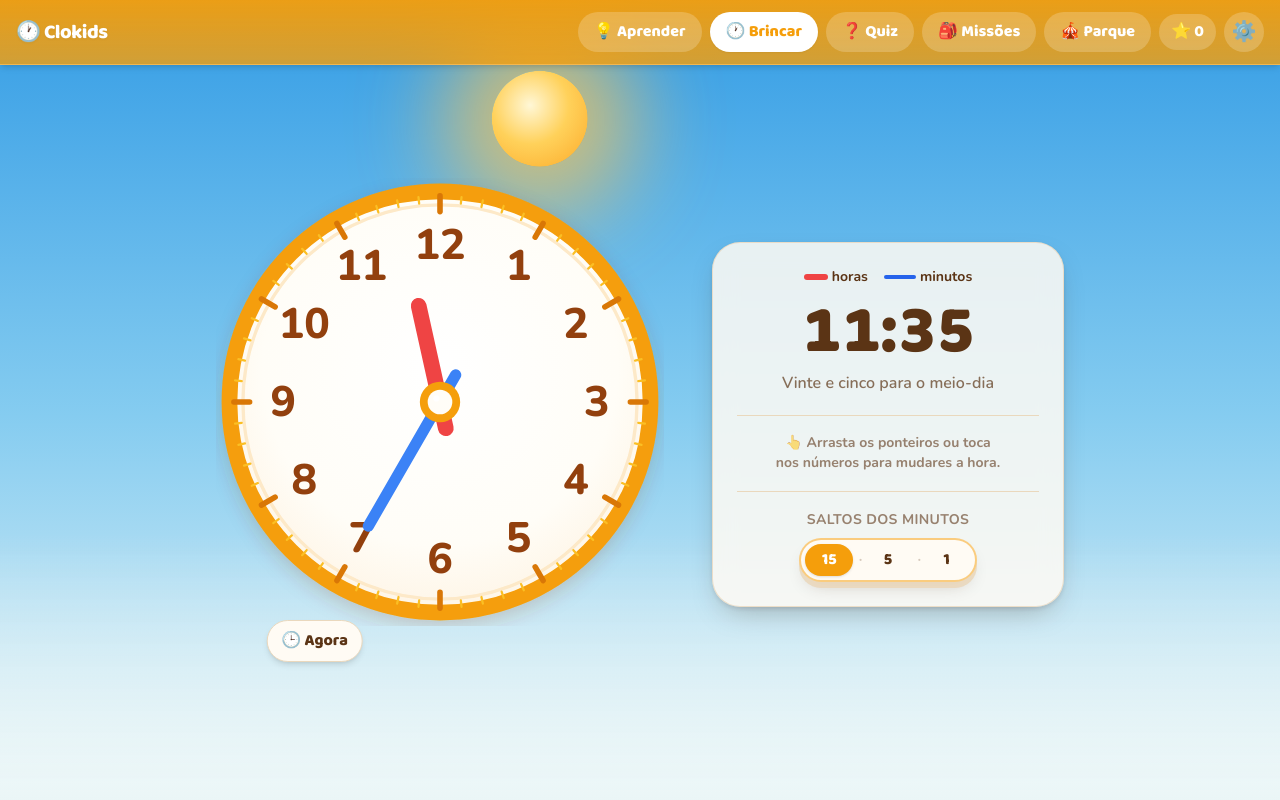
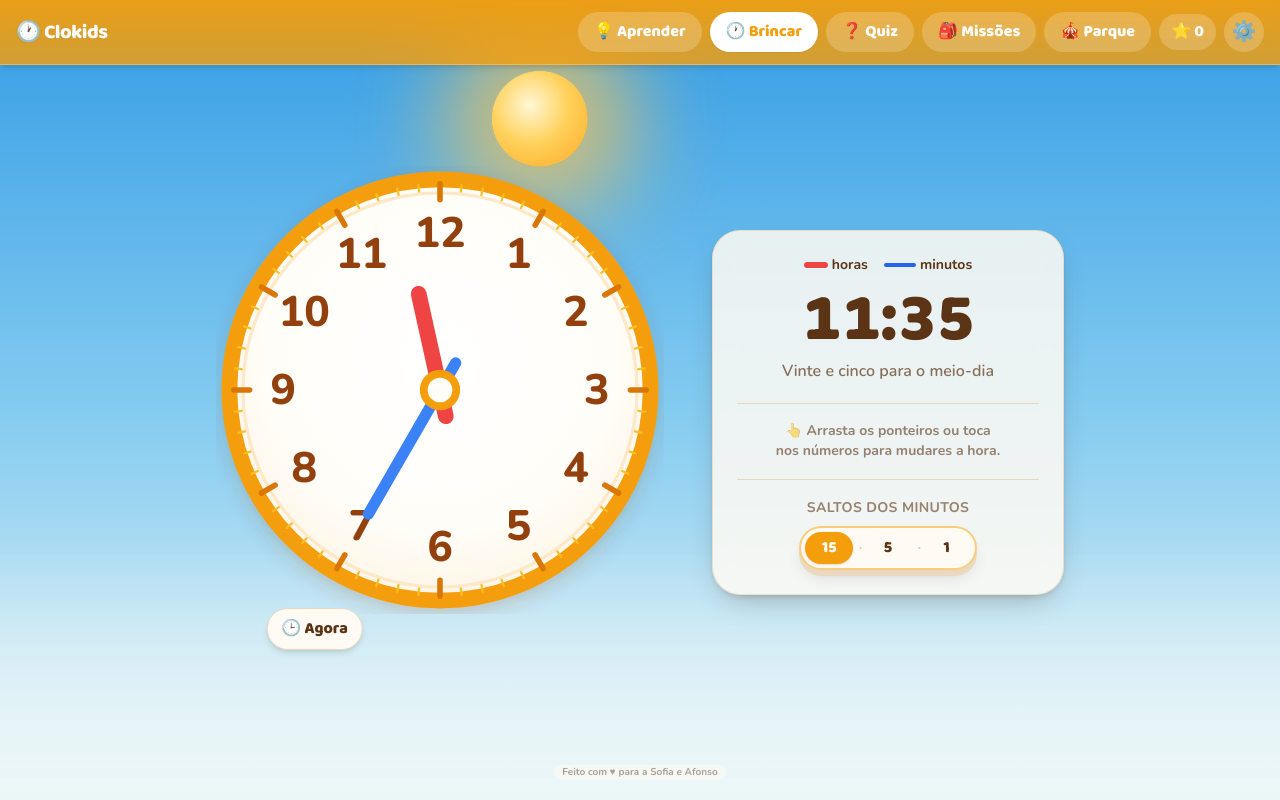
Before and after one commit to fabioduque/clokids, a React (Vite) app: page / in a window 1280 px wide. Built offline with nearby package versions, Linux system fonts and the light colour scheme.

Commit message:
tiny made-with-love footer at the end of the content

```diff
--- a/src/App.tsx
+++ b/src/App.tsx
@@ -282,6 +282,11 @@ export default function App() {
           min-h-0 lets main actually shrink inside the flex column; max-w is
           kept snug on desktop so the composition reads as a group on the sky. */}
       <main className="w-full min-h-0 flex-1 overflow-y-auto px-4 pb-[78px] sm:pb-4 lg:px-8">
+        {/* Views keep their min-h-full centring inside this wrapper; it is sized
+            to the viewport MINUS the footer sliver below, so view + footer add
+            up to exactly one screen when content fits (no phantom scrollbar)
+            and the footer trails the content naturally when it scrolls. */}
+        <div className="grid min-h-[calc(100%-1.5rem)]">
           {screen === 'learn' && <LearnView onGoToPlay={() => navigate('play')} />}
           {screen === 'play' && (
             <FreePlayView
@@ -335,6 +340,14 @@ export default function App() {
               onReset={resetProfile}
             />
           )}
+        </div>
+        {/* Author's note, as discreet as it gets: a 1.5rem sliver at the very
+            end of the content (the wrapper above gives up exactly this much). */}
+        <footer className="flex h-6 items-center justify-center">
+          <span className="rounded-full bg-card/50 px-2 text-[10px] font-bold text-ink/45 backdrop-blur-sm">
+            Feito com <span aria-label="amor">♥</span> para a Sofia e Afonso
+          </span>
+        </footer>
       </main>
 
       {/* Gentle break suggestion after 30 min of play: NON-blocking — one
```
Lines whose indentation alone changed are shown as unchanged.
